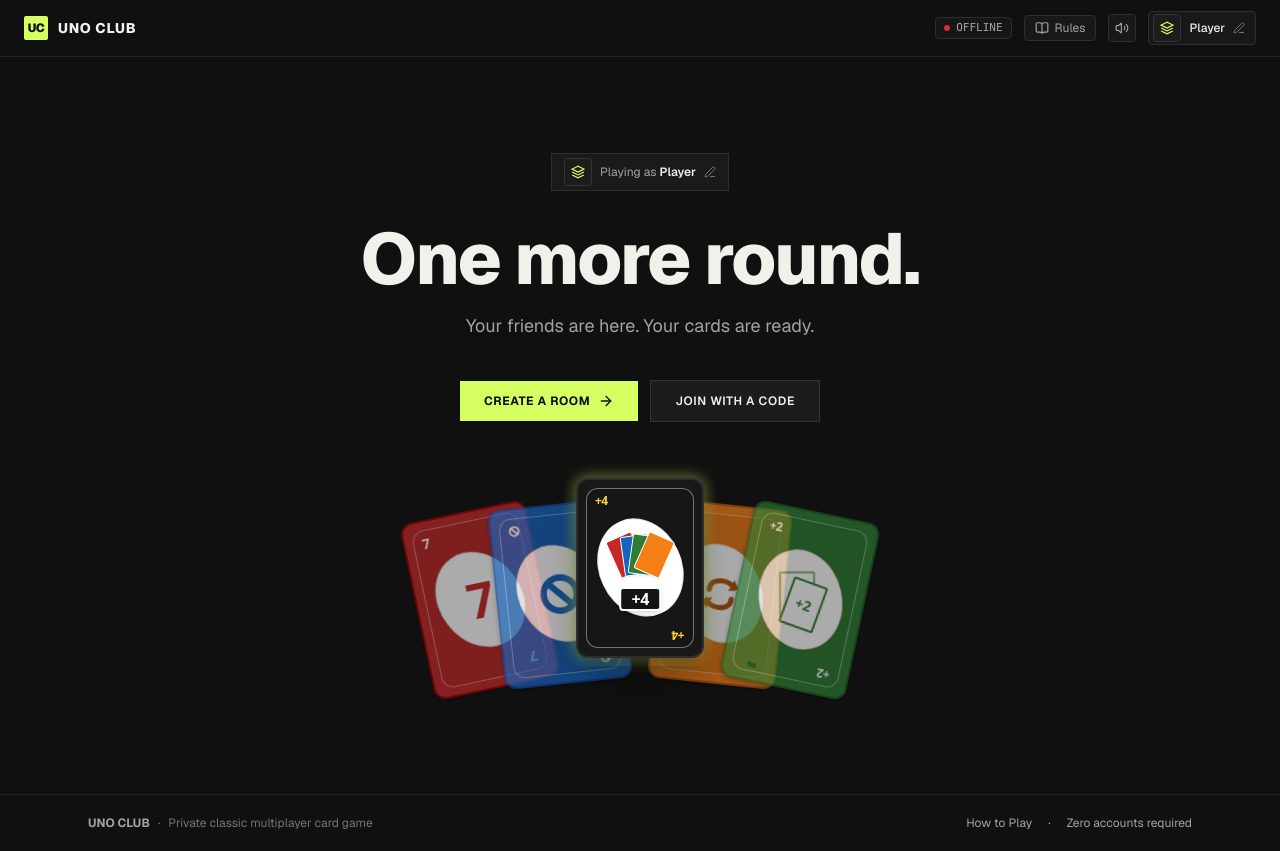
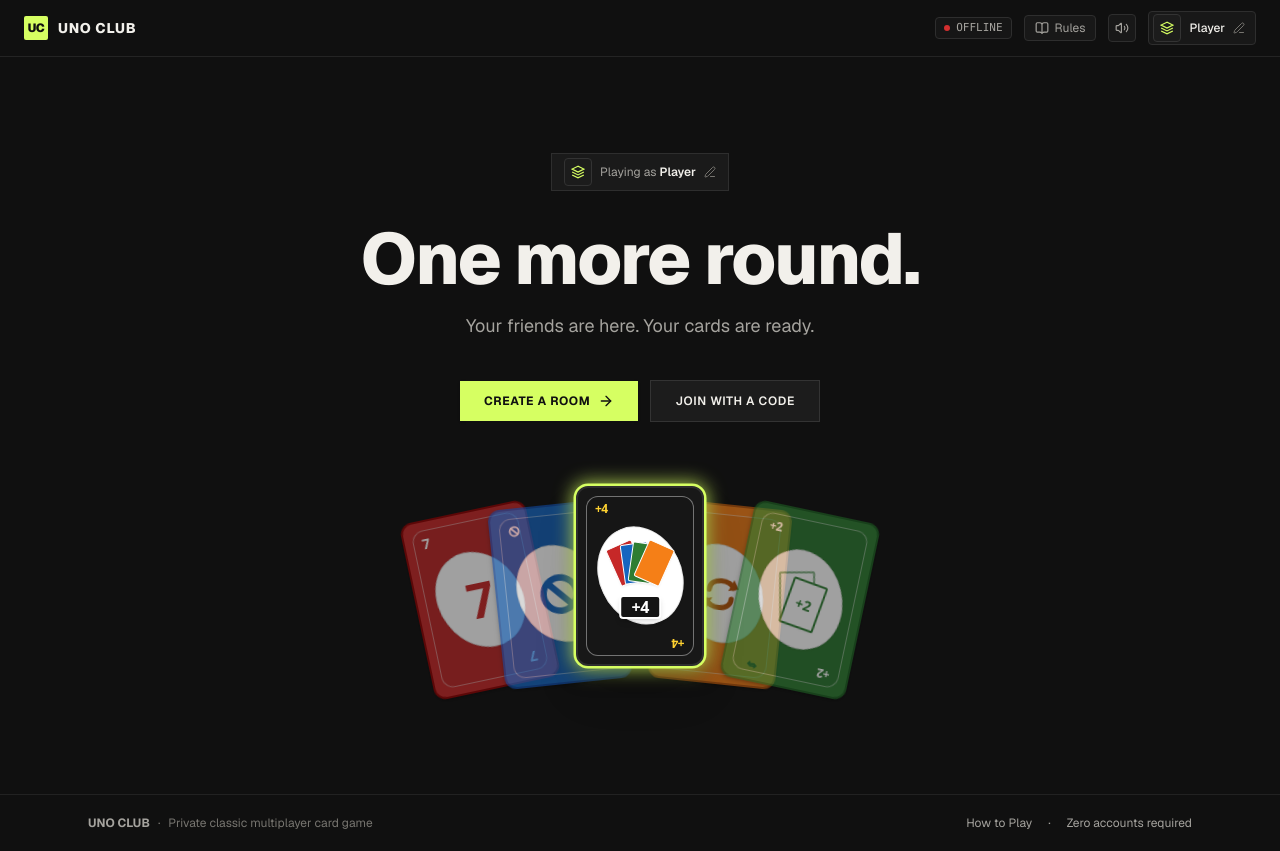
Before and after one commit to quantamphysicx/UnoClub, a Next.js app: page / in a window 1280 px wide. Built offline with nearby package versions, Linux system fonts and the light colour scheme; no server answers.

Commit message:
feat: push out suggested cards in Y-axis with luminous glowing outline

```diff
--- a/src/app/globals.css
+++ b/src/app/globals.css
@@ -51,23 +51,22 @@ body {
   box-shadow: 0 2px 5px rgba(0, 0, 0, 0.35), 0 1px 2px rgba(0, 0, 0, 0.2);
 }
 
-/* Suggested / Playable Cards: Pushed out & luminous glow */
+/* Suggested / Playable Cards: Glowing Outline & Luminous Accent */
+.uno-card-glow-outline {
+  box-shadow: 0 0 0 2.5px #D6FF62, 0 0 18px 4px rgba(214, 255, 98, 0.75), 0 8px 20px rgba(0, 0, 0, 0.5) !important;
+}
+
+.uno-card-glow-outline:hover {
+  box-shadow: 0 0 0 3px #FFFFFF, 0 0 26px 7px rgba(214, 255, 98, 0.95), 0 12px 28px rgba(0, 0, 0, 0.6) !important;
+}
+
 .uno-card-playable {
   cursor: pointer;
-  transform: translateY(-8px);
-  box-shadow: 0 6px 16px -2px rgba(0, 0, 0, 0.5), 0 0 14px 2px rgba(214, 255, 98, 0.45);
-  z-index: 20;
-}
-
-.uno-card-playable:hover {
-  transform: translateY(-18px);
-  box-shadow: 0 16px 32px -4px rgba(0, 0, 0, 0.7), 0 0 22px 4px rgba(214, 255, 98, 0.65);
-  z-index: 50 !important;
 }
 
 .uno-card-selected {
-  transform: translateY(-22px) !important;
-  box-shadow: 0 18px 36px -4px rgba(0, 0, 0, 0.8), 0 0 0 3px #D6FF62, 0 0 24px 4px rgba(214, 255, 98, 0.7) !important;
+  transform: translateY(-26px) !important;
+  box-shadow: 0 18px 36px -4px rgba(0, 0, 0, 0.8), 0 0 0 3px #D6FF62, 0 0 28px 6px rgba(214, 255, 98, 0.85) !important;
   z-index: 55 !important;
 }
 
--- a/src/components/CardView.tsx
+++ b/src/components/CardView.tsx
@@ -322,6 +322,7 @@ export interface CardViewProps {
   isBack?: boolean;
   size?: 'xs' | 'sm' | 'md' | 'lg';
   isPlayable?: boolean;
+  isSuggested?: boolean;
   isSelected?: boolean;
   disabled?: boolean;
   onClick?: () => void;
@@ -334,6 +335,7 @@ export function CardView({
   isBack = false,
   size = 'md',
   isPlayable = false,
+  isSuggested = false,
   isSelected = false,
   disabled = false,
   onClick,
@@ -355,6 +357,7 @@ export function CardView({
 
   // ================= CARD FACE =================
   const theme = CARD_COLORS[card.color];
+  const isGlowing = isPlayable || isSuggested;
 
   // Center Graphic Renderer
   const renderCenterGraphic = () => {
@@ -378,9 +381,9 @@ export function CardView({
     <div
       onClick={!disabled && isPlayable && onClick ? onClick : undefined}
       className={`relative select-none uno-card border-2 ${sizeStyles} ${theme.bg} ${theme.border} ${
-        isPlayable
-          ? 'uno-card-playable ring-2 ring-[#D6FF62]/90'
-          : 'cursor-default opacity-65 shadow-xs'
+        isGlowing
+          ? 'uno-card-playable uno-card-glow-outline ring-2 ring-[#D6FF62] shadow-xl'
+          : 'cursor-default opacity-60 shadow-xs'
       } ${isSelected ? 'uno-card-selected' : ''} ${
         disabled ? 'opacity-40 pointer-events-none' : ''
       } overflow-hidden transition-all duration-140 ${className}`}
--- a/src/components/GameTable.tsx
+++ b/src/components/GameTable.tsx
@@ -7,6 +7,7 @@ import { CardView } from './CardView';
 import { Avatar } from './Avatar';
 import { WildColorPickerModal } from './modals/WildColorPickerModal';
 import { VictoryModal } from './modals/VictoryModal';
+import { canPlayCard } from '@/lib/game-engine/rules';
 import {
   ShieldAlert,
   ArrowRight,
@@ -328,7 +329,7 @@ export function GameTable() {
         </div>
 
         {/* Player Hand Tray */}
-        <div className="w-full overflow-x-auto pb-3 pt-6 px-2 flex items-center justify-center">
+        <div className="w-full overflow-x-auto pb-4 pt-10 px-2 flex items-center justify-center">
           <div
             className={`flex items-end ${
               hand.length <= 4
@@ -343,14 +344,29 @@ export function GameTable() {
             } transition-all duration-150 px-2 min-w-max`}
           >
             {hand.map((card) => {
-              const isPlayable = isMyTurn && validPlayCardIds.includes(card.id);
+              // A card is suggested if it matches the current discard card / active color
+              const isSuggested = Boolean(
+                publicState.topDiscardCard &&
+                canPlayCard(card, publicState.topDiscardCard, publicState.activeColor)
+              );
+              // A card is legally playable if it's player's turn and valid or suggested
+              const isPlayable = isMyTurn && (validPlayCardIds.includes(card.id) || isSuggested);
               const isSelected = selectedWildCard?.id === card.id;
+
               return (
-                <div key={card.id} className="transition-transform duration-120 relative hover:z-30">
+                <div
+                  key={card.id}
+                  className={`transition-all duration-160 relative ${
+                    isSuggested
+                      ? '-translate-y-7 sm:-translate-y-8 z-20'
+                      : 'translate-y-0 z-10'
+                  } hover:z-40 hover:-translate-y-10 sm:hover:-translate-y-11`}
+                >
                   <CardView
                     card={card}
                     size="md"
                     isPlayable={isPlayable}
+                    isSuggested={isSuggested}
                     isSelected={isSelected}
                     onClick={() => handleCardClick(card)}
                   />
```
